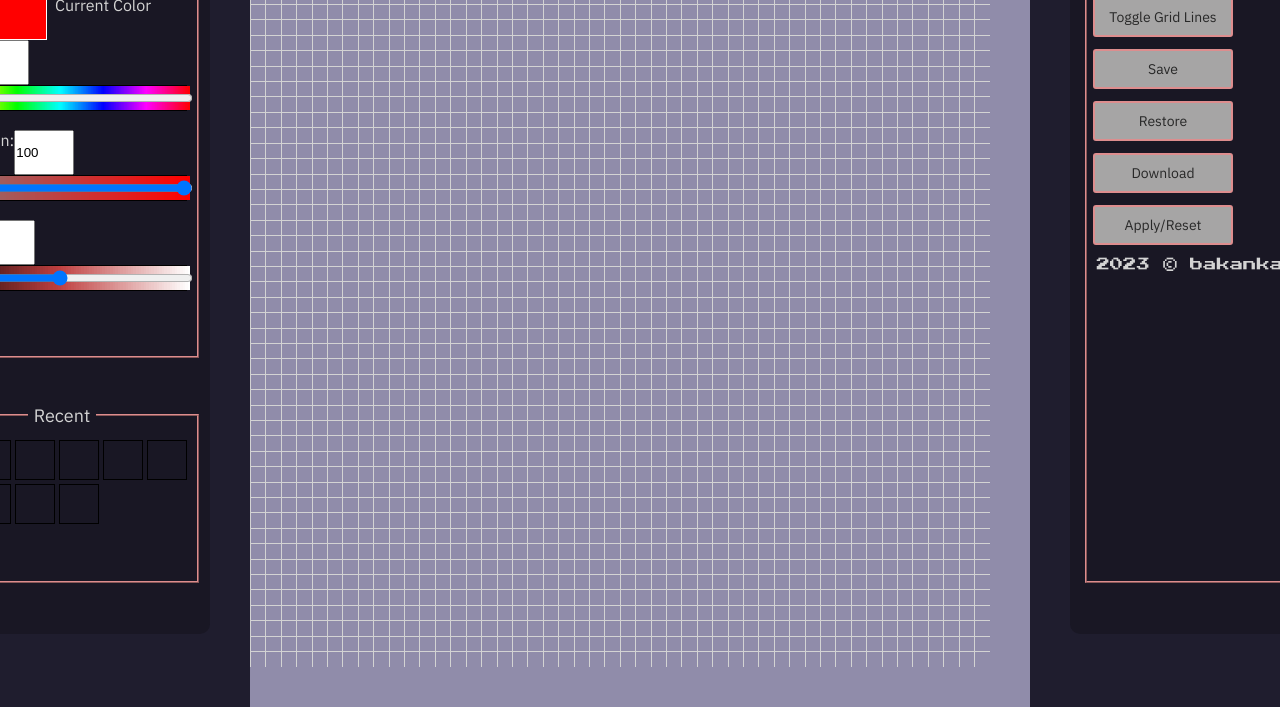
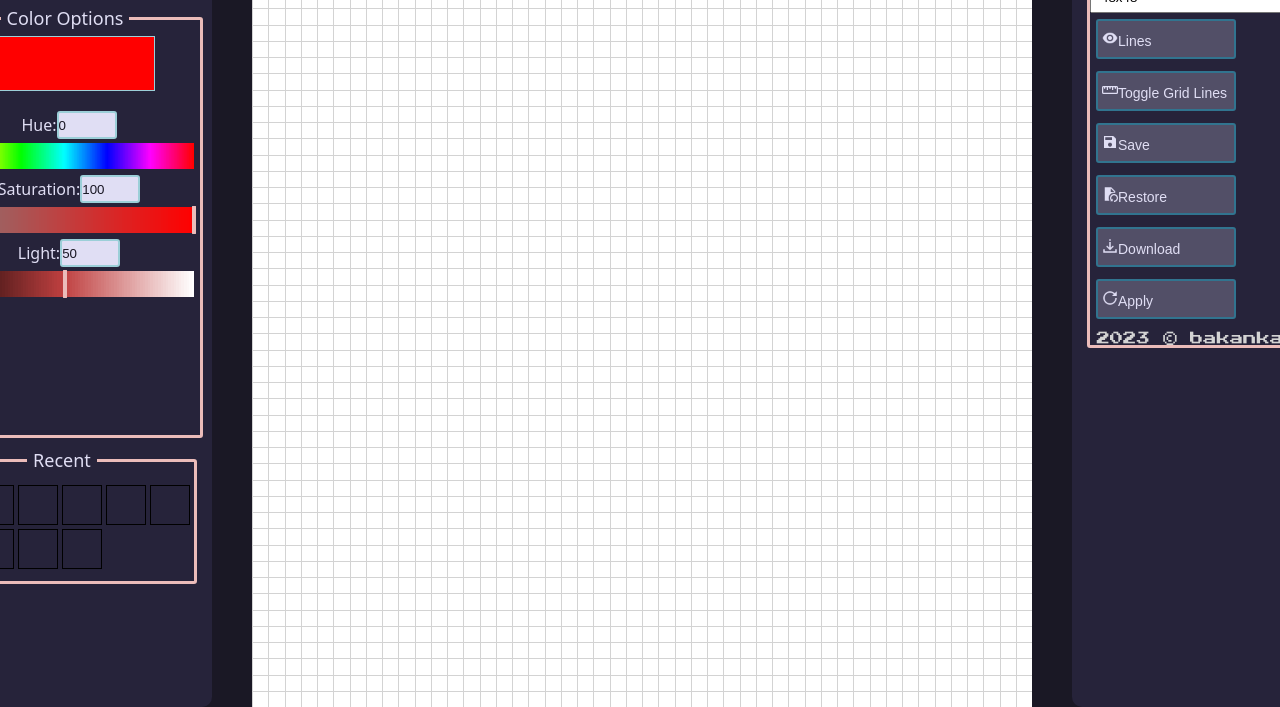
Before and after one commit to bakankaya/pixel-paint, a plain HTML site: page index.html in a window 1280 px wide. Shown: the part 186-893 px from the top of the page. Drawn offline with Linux system fonts and the light colour scheme.

Commit message:
Added icons and changed color scheme

```diff
--- a/index.html
+++ b/index.html
@@ -16,12 +16,13 @@
     <p id="message">This webpage is designed to work on desktop. On mobile screens, it may not work well.</p>
         <div class="body">
             <div class="control-panel">
-                <h2>Pixel Paint</h2>
+                <div id="header">
+                    <h2>Pixel Paint</h2>
+                    <hr>
+                </div>
                 <fieldset>
                     <legend>Color Options</legend>
-                    <div id="wrapper">
-                        <div id="current-col" class="colorBox"></div><span>Current Color</span>
-                    </div>
+                    <div id="current-col" class="colorBox"></div>
                     <div id="wrapper">
                         <span>Hue:</span>
                         <input type="number" id="hueInput" min="0" max="360" value="0" class="range hueValues"></input>
@@ -46,6 +47,11 @@
                         <div class="Light"></div>
                         <input type="range" min="0" max="100" value="50" class="slider lightValues" id="lightRange">
                     </div>
+                    <div id="color-info">
+                        <span>hsl:</span><span>data</span>
+                        <span>rgb:</span><span>data</span>
+                        <span>hex:</span><span>data</span>
+                    </div>
                 </fieldset>
                 <fieldset>
                     <legend>Recent</legend>
@@ -65,12 +71,12 @@
             </div>
             <div class="main">
                 <div id="tool-bar">
-                    <button id="paint" class="mode active">Paint</button>
-                    <button id="eraser" class="mode">Erase</button>
-                    <button id="filler" class="mode">Fill</button>
-                    <button id="picker" class="mode">Pick</button>
-                    <button id="picker" class="mode">Lighter</button>
-                    <button id="picker" class="mode">Darker</button>
+                    <button id="paint" class="mode active"><img class="btn-ico" src="./sources/icons8-crayon-48(1).png">Paint</button>
+                    <button id="eraser" class="mode"><img class="btn-ico" src="./sources/icons8-erase-48(1).png">Erase</button>
+                    <button id="filler" class="mode"><img class="btn-ico" src="./sources/icons8-fill-color-48(1).png">Fill</button>
+                    <button id="picker" class="mode"><img class="btn-ico" src="./sources/icons8-color-dropper-48(1).png">Pick</button>
+                    <button id="picker" class="mode"><img class="btn-ico" src="./sources/icons8-contrast-48(8).png">Lighter</button>
+                    <button id="picker" class="mode"><img class="btn-ico" src="./sources/icons8-contrast-48(7).png">Darker</button>
                 </div>
                 <div id="canvas" draggable="false">
                 </div>
@@ -103,13 +109,13 @@
                             <option value="64" >64x64</option>
                             <option value="128" >128x128</option>
                         </select>
-                        <button id="toggle">Toggle Lines</button>
-                        <button id="toggle2">Toggle Grid Lines</button>
-                        <button id="save">Save</button>
-                        <button id="load">Restore</button>
-                        <button id="download">Download</button>
+                        <button id="toggle"><img class="btn-ico" src="./sources/icons8-eye-48.png">Lines</button>
+                        <button id="toggle2"><img class="btn-ico" src="./sources/icons8-ruler-48(1).png">Toggle Grid Lines</button>
+                        <button id="save"><img class="btn-ico" src="./sources/icons8-save-48(2).png">Save</button>
+                        <button id="load"><img class="btn-ico" src="./sources/icons8-restore-page-48(1).png">Restore</button>
+                        <button id="download"><img class="btn-ico" src="./sources/icons8-downloading-updates-48.png">Download</button>
                     </div>
-                    <button id="apply">Apply/Reset</button>
+                    <button id="apply"><img class="btn-ico" src="./sources/icons8-reset-48.png">Apply</button>
                     <footer>
                         <div id="footer">
                             <p>2023 &copy; bakankaya
--- a/pixel-paint.js
+++ b/pixel-paint.js
@@ -64,7 +64,7 @@ function cleanCanvas(){
 };
 
 function createCanvas(num){
-    let pixelSize = 740/num;
+    let pixelSize = 780/num;
     document.querySelector('#canvas').style.gridTemplateColumns = `repeat(${num},${pixelSize}px)`;
     document.querySelector('#canvas').style.gridTemplateRows = `repeat(${num},${pixelSize}px)`;
 
--- a/style.css
+++ b/style.css
@@ -1,15 +1,27 @@
 @import url('https://fonts.googleapis.com/css2?family=Press+Start+2P&display=swap'); /* font-family: 'Press Start 2P', cursive; */
-@import url('https://fonts.googleapis.com/css2?family=IBM+Plex+Sans&display=swap'); /* font-family: 'IBM Plex Sans', sans-serif; */
+
+:root2 {
+    --color-bg: #1f1d2e;
+    --color-bg2: #524f67;
+    --color-bg3: #4f4f4f;
+    --color-fnt: #31748f;
+    --color-fnt2: #86b186;
+    --color-fnt3: #66cccc;
+    --color-cnvs-bg: #e0def4;
+    --color-cnvs-shd: #191724;
+}
 
 :root {
-    --color-bg: #1f1d2e;
-    --color-bg2: #a6a5a5;
-    --color-bg3: #4f4f4f;
-    --color-fnt: #dd8d8e;
-    --color-fnt2: #86b186;
-    --color-fnt3: #66cccc;
-    --color-cnvs-bg: #282828;
-    --color-cnvs-shd: #191724;
+    --color-background: #1a1825;
+    --color-control-panels: #26233a;
+    --color-button: #524f67;
+    --color-buttonborder: #31748f;
+    --color-buttonhighlight: #ebbcba;
+    --color-selected: #eb6f92;
+    --color-fieldset: #ebbcba;
+    --color-text: #e0def4;
+    --color-detail: #9ccfd8;
+    --color-detail-2: #908caa;
 }
 
 *{
@@ -23,25 +35,30 @@
 html{
     min-height: 100%;
     max-height: 890px;
-    background-color: var(--color-bg);
-    font-family: 'IBM Plex Sans', sans-serif;
-    color: lightgrey;
+    background-color: var(--color-background);
+    font-family:  ui-sans-serif,system-ui,sans-serif,Segoe UI Symbol;
+}
 
-}
 .body{
     display: flex;
     margin: auto;
     margin-bottom: 0;
     justify-content: center;
+    align-items: end;
 }
 
 h2{
     font-family: 'Press Start 2P', cursive;
     font-size: 22px;
-    text-shadow: 2px 2px var(--color-fnt3) ;
-    color: white;
-    /* text-align: center; */
-    padding: 20px 0 0 20px;
+    text-shadow: 2px 2px var(--color-detail) ;
+    color: var(--color-text);
+    padding: 20px 0 10px 20px;
+}
+
+hr{
+    height:2px;
+    border-width:0;
+    background-color: var(--color-fieldset);
 }
 
 #message {
@@ -62,67 +79,123 @@ These are placed by hand with margins and stuff, so thread carefully
 *********************************************************************/
 
 .control-panel{
-    margin: 40px;
+    margin: 0 40px 0 40px;
     width: 300px;
     height: 780px;
     padding: 15px;
-    background-color: var(--color-cnvs-shd);
+    background-color: var(--color-control-panels);
     border-radius: 10px;
-    display:grid;
 }
 
 fieldset{
-    position: relative;
-    border:2px ridge var(--color-fnt);
-    margin-bottom: 36px;
+    /* position: relative; */
+    border:3px solid var(--color-fieldset);
+    border-radius: 3px;
     margin-top: 4px;
+    color: var(--color-text);
 }
+
+#color-info{
+    display: grid;
+}
+
 .colorBox{
-    width: 120px;
-    height: 45px;
-    border: white solid 1px;
+    width: 180px;
+    height: 55px;
+    border: solid 1px var(--color-detail);
+    align-self:center;
+    margin: auto;
+    margin-bottom: 20px;
 }
+
+input[type=number]{
+    height: 28px;
+    width: 60px;
+    background-color: var(--color-text);
+    color: var(--color-background);
+    border: 2px solid var(--color-detail);
+    border-radius: 3px;
+}
+
 #wrapper{
-    position: relative;
-    height: 45px;
+    height: 32px;
     width: 270px;
     display: flex;
+    justify-content: center;
+    line-height: 28px;
 }
+
+
+/********************************************************************
+Sliders
+*********************************************************************/
+
+input[type=range] {
+    -webkit-appearance: none; /* Hides the slider so that custom slider can be made */
+    height: 26px;
+    width: 262px; /* Specific width is required for Firefox. */
+    background: none; /* Otherwise white in Chrome */
+    position: absolute;
+  }
+
+input[type=range]::-webkit-slider-thumb {
+    -webkit-appearance: none;
+}
+
+input[type=range]:focus {
+    outline: none; /* Removes the blue border. You should probably do some kind of focus styling for accessibility reasons though. */
+}
+
+input[type=range]::-ms-track {
+    width: 100%;
+    cursor: pointer;
+/* Hides the slider so custom styles can be added */
+    background: transparent;
+    border-color: transparent;
+    color: transparent;
+}
+
+/* Special styling for WebKit/Blink */
+input[type=range]::-webkit-slider-thumb {
+    -webkit-appearance: none;
+    width: 3px;
+    height: 28px;
+    background: none;
+    border: var(--color-fieldset) solid 2px;
+    border-radius: 5%;
+    cursor: pointer;
+/* margin-top: -14px; You need to specify a margin in Chrome, but in Firefox and IE it is automatic */
+    /* box-shadow: 1px 1px 1px #000000, 0px 0px 1px #0d0d0d; Add cool effects to your sliders! */
+  }
+
+  /* All the same stuff for Firefox */
+  input[type=range]::-moz-range-thumb {
+    width: 2px;
+    height: 28px;
+    background: none;
+    border: var(--color-fieldset) solid 2px;
+    border-radius: 5%;
+    cursor: pointer;
+  }
+
+  /* All the same stuff for IE */
+  input[type=range]::-ms-thumb {
+    width: 2px;
+    height: 28px;
+    background: none;
+    border: var(--color-fieldset) solid 2px;
+    border-radius: 5%;
+    cursor: pointer;
+  }
+
 .Hue, .Sat, .Light{
-    border: black solid 1px;
     height: 26px;
     width: 260px;
     display: grid;
     position: absolute;
-    padding-left: 3px;
+    margin: auto;
 }
 
-
-.slider{
-    border: black solid 1px;
-    height: 26px;
-    width: 266px;
-    background: none;
-    position: absolute;
-}
-
-.slider::-webkit-slider-thumb {
--webkit-appearance: none;
-appearance: none;
-width: 3px;
-height: 28px;
-background: none;
-cursor: pointer;
-}
-
-.slider::-moz-range-thumb {
-width: 2px;
-height: 28px;
-background: none;
-border: black solid 3px;
-border-radius: 0%;
-cursor: pointer;
-}
 
 legend{
     margin: auto;
@@ -141,32 +214,35 @@ span{
 }
 
 
-input[type=color]{
-    height: 45px;
-    width: 100px;
-}
-
 
 button{
-    background-color: var(--color-bg2);
-    color: var(--color-cnvs-bg);
+    background-color: var(--color-button);
+    color: var(--color-text);
     width: 140px;
     height: 40px;
     border-radius: 3px;
-    border: 2px solid var(--color-fnt);
+    border: 2px solid var(--color-buttonborder);
     font-family: 'IBM Plex Sans', sans-serif;
     font-size: 14px;
+    text-align: left;
+    vertical-align: middle;
     margin: 6px;
 }
 
 button.active{
-    background-color: var(--color-bg3);
+    border: 2px solid var(--color-buttonhighlight);
+}
+
+.btn-ico {
+    height: 16px;
+    width: auto;
+    margin-left: 4px;
 }
 
 #grid-size{
     padding: 6px;
     width: 260px;
-    margin-left: 6px;
+    padding-left: 6px;
 }
 
 datalist{
@@ -202,7 +278,7 @@ The canvas side parameters
     width:780px;
     height: 780px;
     display: grid;
-    background-color: #908caa;
+    background-color: white;
     /* padding: 10px; */
     /* border-radius: 10px; */
 }
```
Also changed, not shown: sources/icons8-color-dropper-48(1).png (added), sources/icons8-contrast-48(5).png (added), sources/icons8-contrast-48(6).png (added), sources/icons8-contrast-48(7).png (added), sources/icons8-contrast-48(8).png (added), sources/icons8-crayon-48(1).png (added), sources/icons8-downloading-updates-48.png (added), sources/icons8-erase-48(1).png (added), sources/icons8-eye-48.png (added), sources/icons8-fill-color-48(1).png (added), sources/icons8-hide-48(1).png (added), sources/icons8-reset-48.png (added), sources/icons8-restore-page-48(1).png (added), sources/icons8-ruler-48(1).png (added), 1 more files.
